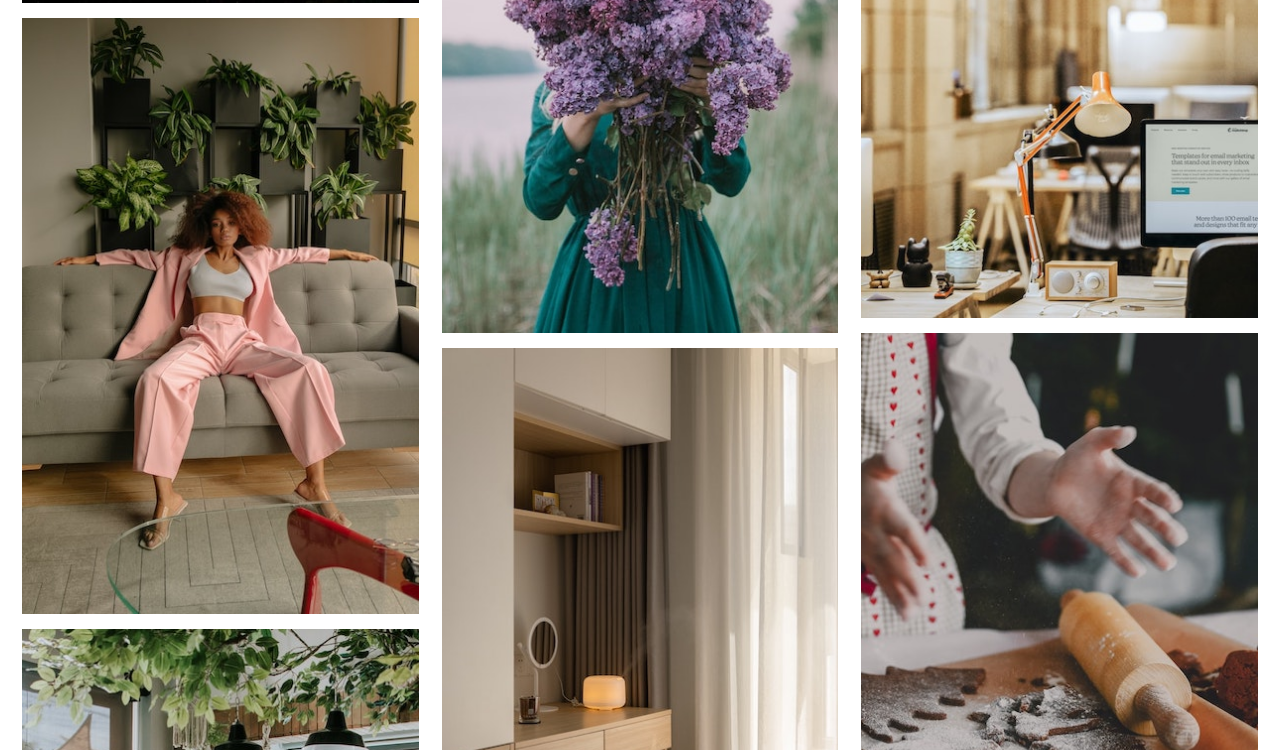
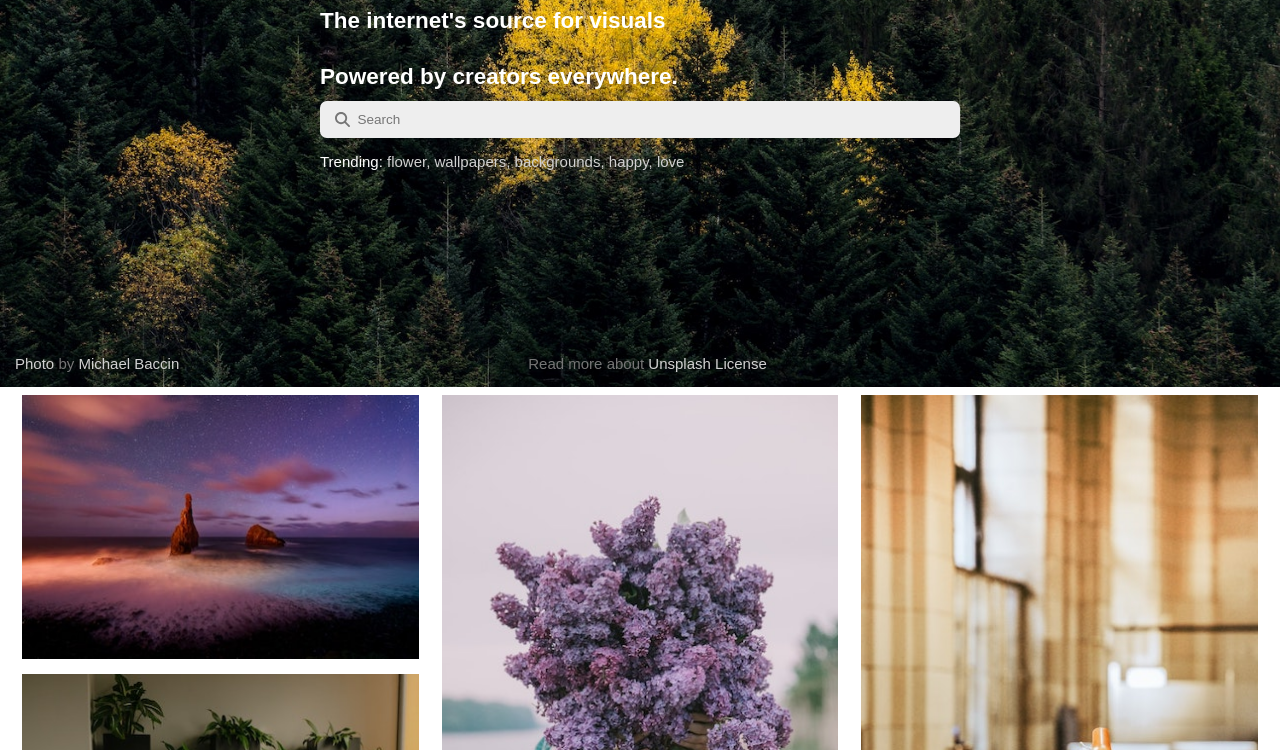
Before and after one commit to damdiana/unsplash-home-practice, a plain HTML site: page index.html in a window 1280 px wide. Shown: the part 406-1156 px from the top of the page. Drawn offline with Linux system fonts and the light colour scheme.

Commit message:
Implement hero section (#4)

```diff
--- a/index.html
+++ b/index.html
@@ -57,8 +57,39 @@
             <a href="https://unsplash.com/t/athletics"> Athletics </a>
             <a href="https://unsplash.com/t/street-photography"> Street Photography </a>
         </div>
+    </nav>
+
+    <section class="hero flex column align-center text-start justify-center">
+        <div class="flex column">
+            <h1 class="mt-0">Unsplash</h1>
+            <h2 class="mt-0">The internet's source for visuals </h2>
+            <h2> Powered by creators everywhere. </h2>
+            <form class="relative text-input-with-icon hero_item--desktop-only">
+                <input class="text-input text-input-with-icon search-input" placeholder=" Search" type="text"
+                    name="search">
+                <svg class="text-input-with-icon" xmlns="http://www.w3.org/2000/svg" viewBox="0 0 512 512">
+                    <path
+                        d="M416 208c0 45.9-14.9 88.3-40 122.7L502.6 457.4c12.5 12.5 12.5 32.8 0 45.3s-32.8 12.5-45.3 0L330.7 376c-34.4 25.2-76.8 40-122.7 40C93.1 416 0 322.9 0 208S93.1 0 208 0S416 93.1 416 208zM208 352c79.5 0 144-64.5 144-144s-64.5-144-144-144S64 128.5 64 208s64.5 144 144 144z" />
+                </svg>
+                <input hidden type="submit" value="Search" />
+            </form>
+            <p class="hero_item--desktop-only"> Trending: <a href="https://unsplash.com/images/nature/flower"> flower,
+                </a> <a href="https://unsplash.com/wallpapers"> wallpapers, </a> <a
+                    href="https://unsplash.com/backgrounds">
+                    backgrounds, </a> <a href="https://unsplash.com/images/feelings/happy"> happy, </a> <a
+                    href="https://unsplash.com/images/feelings/love"> love </a> </p>
         </div>
-    </nav>
+        <footer class="hero-footer absolute flex">
+            <p class="hero_item--desktop-only basis-3-6"><a href="https://unsplash.com/photos/cEmftbsyyts"> Photo
+                </a> by <a href="https://unsplash.com/@michaelbaccin"> Michael Baccin </a>
+            <p class="hero--license-info hero_item--desktop-only"> Read more about <a
+                    href="https://unsplash.com/license">
+                    Unsplash
+                    License
+                </a></p>
+        </footer>
+    </section>
+
     <main>
         <div class="flex justify-evenly">
             <div class="flex column gallery-column">
--- a/style.css
+++ b/style.css
@@ -51,7 +51,7 @@ nav {
     background-color: var(--white)
 }
 
-nav svg {
+svg {
     font-size: inherit;
     fill: var(--primary-gray);
     width: 1em;
@@ -89,11 +89,66 @@ a:hover {
     color: var(---black);
 }
 
+/* hero section */
+
+.hero {
+    position: relative;
+    width: 100vw;
+    height: 82vh;
+    color: var(--white);
+    background-image: url(./assets/hero-image_large.jpeg);
+    background-size: cover;
+    background-position: center center;
+    background-repeat: no-repeat;
+    background-attachment: scroll;
+}
+
+
+.hero h1 {
+    font-size: 3em;
+    margin-bottom: 0.5em;
+}
+
+.hero h2 {
+    margin-bottom: 0.5em;
+    font-size: 1.5em;
+}
+
+.hero .search-input {
+    border-radius: 0.5em;
+}
+
+.hero a {
+    color: var(--gray-2);
+    text-decoration: none;
+}
+
+.hero-footer {
+    bottom: 0;
+    padding-left: 1em;
+    width: 100%;
+}
+
+.hero-footer p {
+    color: var(--primary-gray);
+}
+
+.hero--license-info {
+    transform: translateX(-50%);
+}
+
+.hero-footer a {
+    color: var(--gray-2);
+}
+
+.hero-footer a:hover {
+    color: var(--white);
+}
 
 /* making the page responsive */
 
 @media screen and (max-width:1200px) {
-    .search-input {
+    nav .search-input {
         width: 30vw;
     }
 
@@ -115,13 +170,13 @@ a:hover {
         flex-basis: 45%;
     }
 
-    .search-input {
+    nav .search-input {
         width: 20vw;
     }
 }
 
 @media screen and (max-width:770px) {
-    .search-input {
+    nav .search-input {
         width: 60vw;
     }
 
@@ -140,10 +195,13 @@ a:hover {
     .gallery-column {
         flex-basis: 90%;
     }
+
+    .hero_item--desktop-only {
+        display: none;
+    }
 }
 
 @media screen and (max-width:400px) {
-
 
     .bottom-navbar_item--active {
         border: 0;
@@ -152,4 +210,25 @@ a:hover {
     .bottom-navbar {
         font-size: 14px;
     }
+
+    .hero {
+        height: 30vh;
+        align-items: flex-start;
+        padding-left: 0.5em;
+        background-image: url(./assets/hero-image_small.jpeg);
+
+    }
+
+    .hero h1 {
+        font-size: 2em;
+        margin-top: 0;
+        margin-bottom: 0.5em;
+    }
+
+    .hero h2 {
+        margin-top: 0;
+        margin-bottom: 0.5em;
+        font-size: 1em;
+        font-weight: normal;
+    }
 }
--- a/utils.css
+++ b/utils.css
@@ -49,6 +49,10 @@
 
 .gap-x-4 {
     column-gap: 1em;
+}
+
+.basis-3-6 {
+    flex-basis: 50%;
 }
 
 /*********************** Other displays  */
@@ -169,3 +173,11 @@
 .text-center {
     text-align: center;
 }
+
+.text-start {
+    text-align: start;
+}
+
+.gap-2 {
+    gap: 0.5em;
+}
```
Also changed, not shown: assets/hero-image_large.jpeg (added), assets/hero-image_small.jpeg (added).
